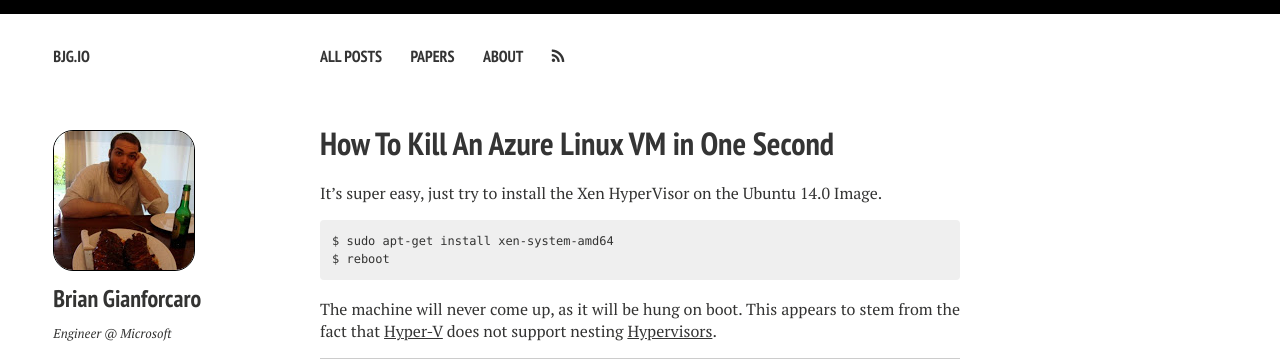
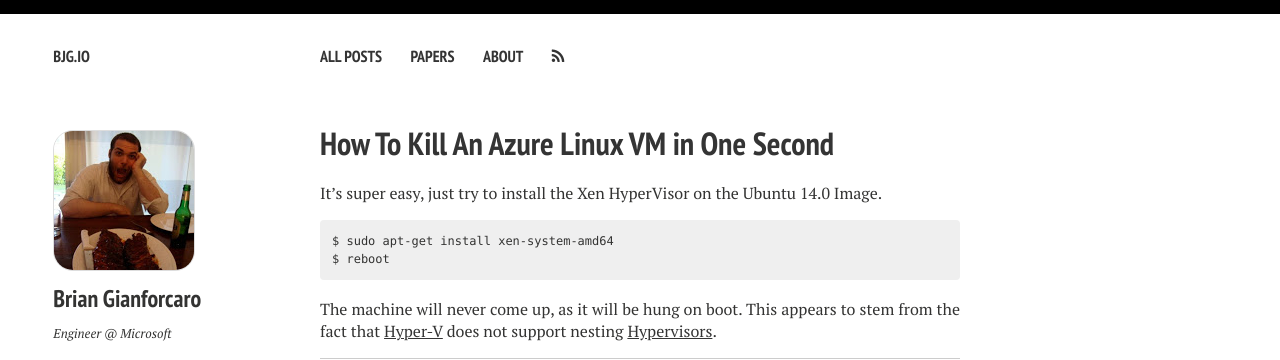
Before and after one commit to bgianfo/bgianfo.github.io, a Jekyll site: the page built from _posts/2014-09-20-how-to-kill-an-azure-linux-vm.md, in a window 1280 px wide. Shown: the top 360 px of the page. Built offline with Jekyll 4.4.1, drawn with Linux system fonts in a browser that asks for light colours; nearby versions of some CDN libraries; comment, search, counter and statistics services are not loaded.

Commit message:
Lighten the border to seperate the image from bg.
 - The black was weird, lightening it to #DDDDDD to just add some
   light contrast around the image.

```diff
--- a/_sass/page.scss
+++ b/_sass/page.scss
@@ -354,7 +354,7 @@
 	display: none;
 	.bio-photo {
 		max-width: 110px;
-		border: 1px solid #000000;
+		border: 1px solid #DDDDDD;
 		@include rounded(20px);
 	}
 	@media #{$small} {
@@ -401,7 +401,7 @@
 		float: left;
 		margin-right: 25px;
 		max-width: 100px;
-		border: 1px solid #000000;
+		border: 1px solid #DDDDDD;
 		@include rounded(20px);
 	}
 	.author-social {
```
